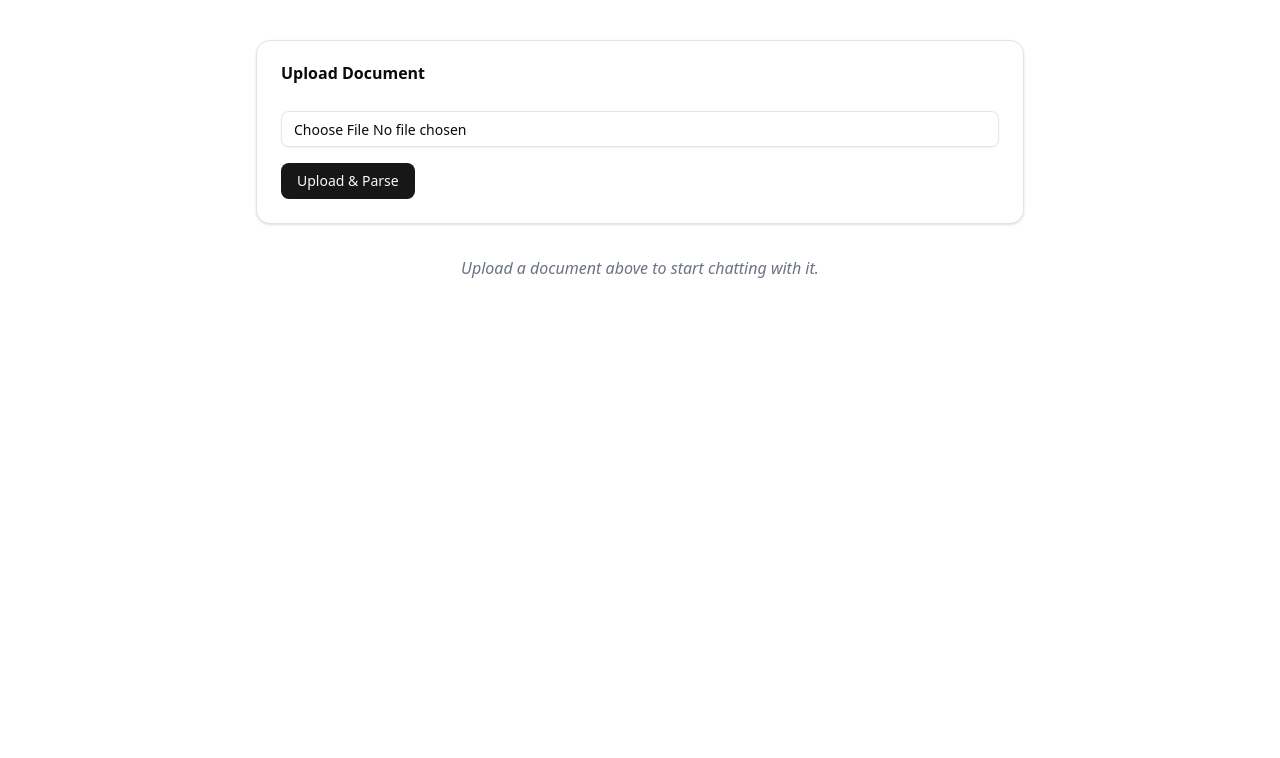
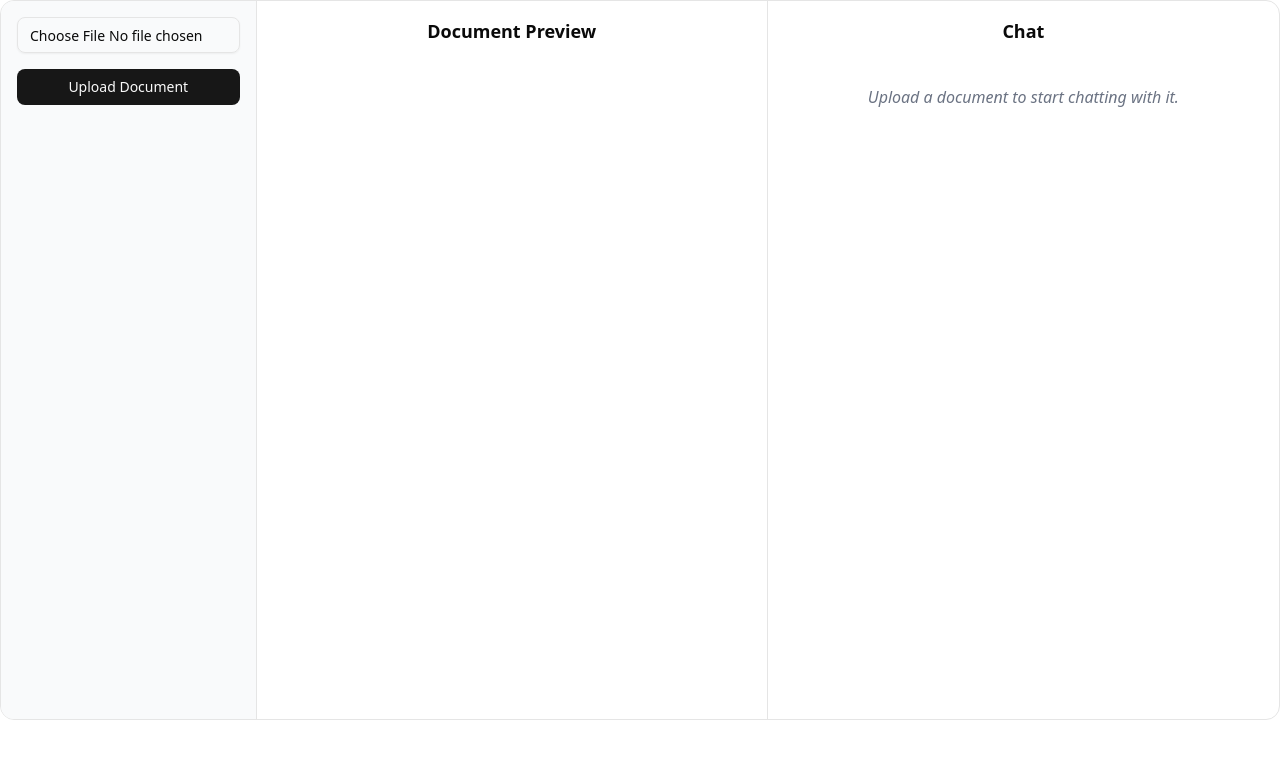
Before and after one commit to Its-Aman-Yadav/docsintel, a Next.js app: page / in a window 1280 px wide. Shown: the top 758 px of the page. Built offline with nearby package versions, Linux system fonts and the light colour scheme.

Commit message:
format change

```diff
--- a/app/page.tsx
+++ b/app/page.tsx
@@ -1,9 +1,8 @@
 "use client"
 
-import { useState, useEffect } from "react"
+import { useState } from "react"
 import { Button } from "@/components/ui/button"
 import { Input } from "@/components/ui/input"
-import { Card, CardContent, CardHeader, CardTitle } from "@/components/ui/card"
 
 export default function DocumentUpload() {
   const [file, setFile] = useState<File | null>(null)
@@ -17,7 +16,6 @@ export default function DocumentUpload() {
   const [loadingAnswer, setLoadingAnswer] = useState(false)
   const [uploaded, setUploaded] = useState(false)
 
-  // 📂 Handle File Upload
   const handleFileChange = (e: React.ChangeEvent<HTMLInputElement>) => {
     setFile(e.target.files?.[0] || null)
     setError("")
@@ -45,10 +43,6 @@ export default function DocumentUpload() {
       const data = await res.json()
       setUploading(false)
 
-      console.log("📄 Parsed content length:", data.result?.[0]?.text.length)
-      console.log("📄 Full result:", data.result)
-
-
       if (res.ok && Array.isArray(data.result)) {
         const fullText = data.result.map((doc: any) => doc.text).join("\n\n")
         setContent(fullText)
@@ -57,13 +51,11 @@ export default function DocumentUpload() {
       } else {
         setError(data.error || "Failed to extract content.")
       }
-
     } catch (err) {
       setError("Upload failed. Please try again.")
       setUploading(false)
     }
   }
-
 
   const highlightSources = (text: string, sources: any[]) => {
     if (!text || sources.length === 0) return text
@@ -74,36 +66,27 @@ export default function DocumentUpload() {
       const fullChunk = source.text?.trim()
       if (!fullChunk) return
 
-      // Normalize newlines and spaces to reduce mismatch
       const normalizedChunk = fullChunk.replace(/\s+/g, " ").trim()
       const normalizedText = highlighted.replace(/\s+/g, " ")
 
-      // Escape RegExp characters from the chunk
       const escaped = normalizedChunk.replace(/[.*+?^${}()|[\]\\]/g, "\\$&")
 
       try {
         const regex = new RegExp(escaped, "gi")
-
         if (regex.test(normalizedText)) {
           highlighted = highlighted.replace(
             regex,
             (match) => `<mark class="bg-yellow-200 px-1 rounded">${match}</mark>`
           )
-        } else {
-          console.warn("⚠️ Full chunk not matched in text:", normalizedChunk.slice(0, 80) + "...")
         }
       } catch (e) {
-        console.error("❌ Error in highlight regex:", e)
+        console.error("❌ Regex error:", e)
       }
     })
 
     return highlighted
   }
 
-
-
-
-  // 💬 Handle Chat with Docs
   const handleAsk = async () => {
     if (!query) return
     setLoadingAnswer(true)
@@ -119,53 +102,44 @@ export default function DocumentUpload() {
       setSources(data.sources || [])
       const highlighted = highlightSources(content, data.sources || [])
       setHighlightedContent(highlighted)
-
     } catch (err) {
       setAnswer("Error fetching answer.")
     } finally {
       setLoadingAnswer(false)
-      setQuery("") // clear input after asking
+      setQuery("")
     }
   }
 
   return (
-    <div className="max-w-3xl mx-auto mt-10 space-y-8">
-      {/* === Upload Section === */}
-      <Card>
-        <CardHeader>
-          <CardTitle>Upload Document</CardTitle>
-        </CardHeader>
-        <CardContent className="space-y-4">
+    <div className="flex h-[90vh] w-full border rounded-xl overflow-hidden">
+      {/* Left Sidebar */}
+      <div className="w-1/5 border-r p-4 flex flex-col items-start justify-start space-y-4 bg-gray-50">
         <Input type="file" accept=".pdf,.doc,.docx,.txt" onChange={handleFileChange} />
         {file && <p className="text-sm text-gray-600">Selected: {file.name}</p>}
+        <Button onClick={handleUpload} disabled={uploading} className="w-full">
+          {uploading ? "Uploading..." : "Upload Document"}
+        </Button>
+        {error && <p className="text-sm text-red-500">{error}</p>}
+      </div>
 
-          <Button onClick={handleUpload} disabled={uploading}>
-            {uploading ? "Uploading..." : "Upload & Parse"}
-          </Button>
+      {/* Document Preview */}
+      <div className="w-2/5 border-r p-4 overflow-y-auto">
+        <h2 className="text-lg font-semibold mb-2 text-center">Document Preview</h2>
+        <div
+          className="prose dark:prose-invert max-h-full"
+          dangerouslySetInnerHTML={{
+            __html: highlightedContent.replace(/\n/g, "<br/>"),
+          }}
+        />
+      </div>
 
-          {error && <p className="text-sm text-red-500">{error}</p>}
+      {/* Chat Area */}
+      <div className="w-2/5 p-4 overflow-y-auto">
+        <h2 className="text-lg font-semibold mb-2 text-center">Chat</h2>
 
-          {content && (
-            <div
-              className="mt-6 border p-4 rounded-md bg-gray-50 prose dark:prose-invert"
-              dangerouslySetInnerHTML={{
-                __html: highlightedContent.replace(/\n/g, "<br/>"), // ✅ AFTER highlighting
-              }}
-
-            />
-
-          )}
-        </CardContent>
-      </Card>
-
-      {/* === Chat Section === */}
         {uploaded ? (
-        <Card>
-          <CardHeader>
-            <CardTitle>Chat with Your Document</CardTitle>
-          </CardHeader>
-          <CardContent className="space-y-4">
-            <div className="flex gap-2">
+          <>
+            <div className="flex gap-2 mb-4">
               <Input
                 type="text"
                 placeholder="Ask something about your document..."
@@ -178,7 +152,7 @@ export default function DocumentUpload() {
             </div>
 
             {answer && (
-              <div className="p-4 border rounded-md bg-gray-50">
+              <div className="p-4 border rounded-md bg-gray-50 mb-4">
                 <p className="font-semibold mb-1">Answer:</p>
                 <p>{answer}</p>
               </div>
@@ -197,13 +171,13 @@ export default function DocumentUpload() {
                 </ul>
               </div>
             )}
-          </CardContent>
-        </Card>
+          </>
         ) : (
-        <div className="text-center text-gray-500 italic">
-          Upload a document above to start chatting with it.
+          <div className="text-center text-gray-500 italic mt-10">
+            Upload a document to start chatting with it.
           </div>
         )}
       </div>
+    </div>
   )
 }
```
Lines whose indentation alone changed are shown as unchanged.
